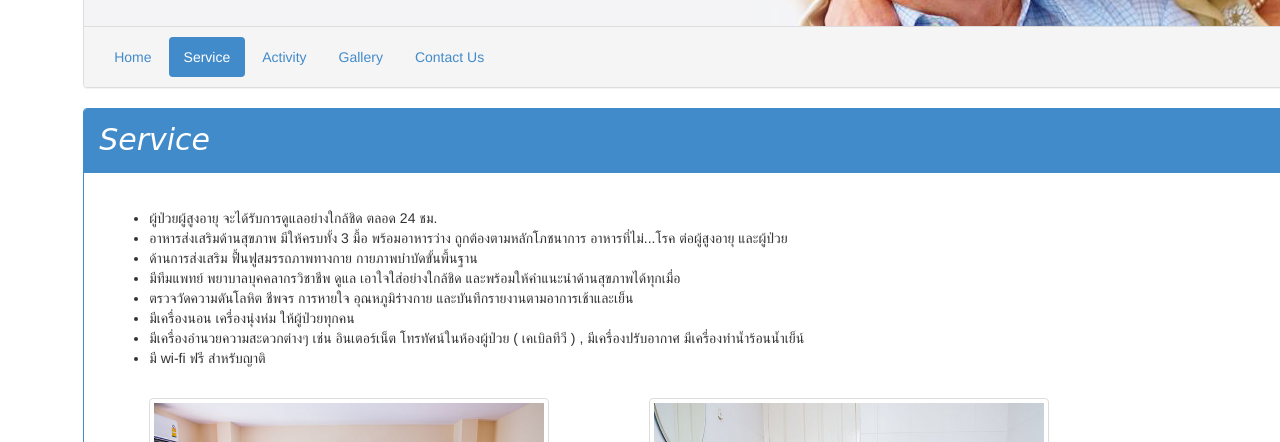
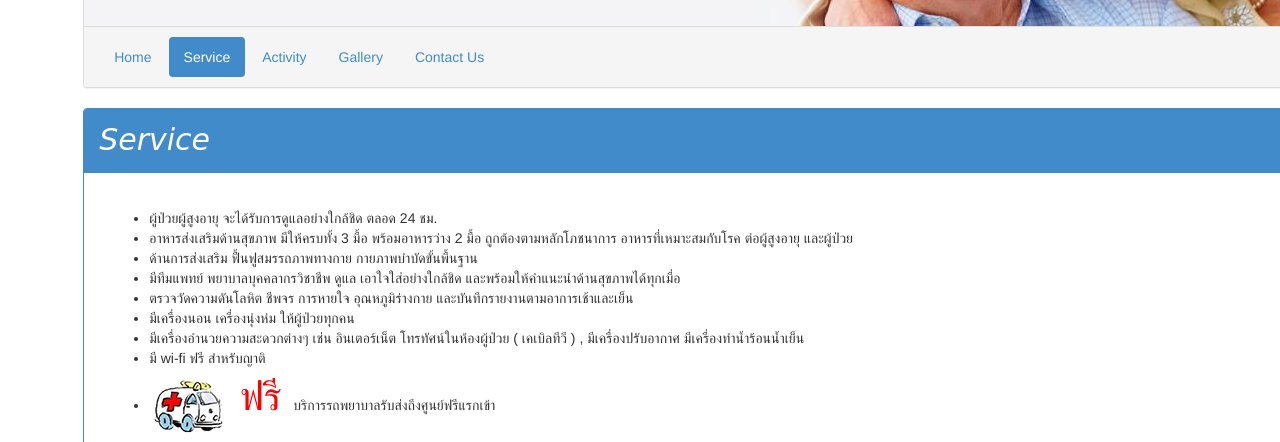
Before and after one commit to maixezer/WhiteNursing, a plain HTML site: page service.html in a window 1280 px wide. Shown: the part 358-800 px from the top of the page. Drawn offline with Linux system fonts and the light colour scheme.

Commit message:
add cartoon ambulance picture to service.html add fixed some content mistake.

```diff
--- a/service.html
+++ b/service.html
@@ -23,6 +23,16 @@
     <![endif]-->
     <script src="bower_components/jquery/jquery.js"></script>
     <script src="bower_components/bootstrap/dist/js/bootstrap.min.js"></script>
+
+    <style type="text/css">
+
+    #free {
+        font-family: cursive;
+        font-size: 40px;
+        color: red;
+    }
+
+    </style>
 
 
 </head>
@@ -80,13 +90,14 @@
 
                         <ul>
                             <li>ผู้ป่วยผู้สูงอายุ จะได้รับการดูแลอย่างใกล้ชิด ตลอด 24 ชม.</li>
-                            <li>อาหารส่งเสริมด้านสุขภาพ มีให้ครบทั้ง 3 มื้อ พร้อมอาหารว่าง ถูกต้องตามหลักโภชนาการ อาหารที่ไม่...โรค ต่อผู้สูงอายุ และผู้ป่วย</li>
+                            <li>อาหารส่งเสริมด้านสุขภาพ มีให้ครบทั้ง 3 มื้อ พร้อมอาหารว่าง 2 มื้อ ถูกต้องตามหลักโภชนาการ อาหารที่เหมาะสมกับโรค ต่อผู้สูงอายุ และผู้ป่วย</li>
                             <li>ด้านการส่งเสริม ฟื้นฟูสมรรถภาพทางกาย กายภาพบำบัดขั้นพื้นฐาน</li>
                             <li>มีทีมแพทย์ พยาบาลบุคคลากรวิชาชีพ ดูแล เอาใจใส่อย่างใกล้ชิด และพร้อมให้คำแนะนำด้านสุขภาพได้ทุกเมื่อ</li>
                             <li>ตรวจวัดความดันโลหิต ชีพจร การหายใจ อุณหภูมิร่างกาย และบันทึกรายงานตามอาการเช้าและเย็น</li>
                             <li>มีเครื่องนอน เครื่องนุ่งห่ม ให้ผู้ป่วยทุกคน</li>
-                            <li>มีเครื่องอำนวยความสะดวกต่างๆ เช่น อินเตอร์เน็ต โทรทัศน์ในห้องผู้ป่วย ( เคเบิลทีวี ) , มีเครื่องปรับอากาศ มีเครื่องทำน้ำร้อนน้ำเย็น์</li>
+                            <li>มีเครื่องอำนวยความสะดวกต่างๆ เช่น อินเตอร์เน็ต โทรทัศน์ในห้องผู้ป่วย ( เคเบิลทีวี ) , มีเครื่องปรับอากาศ มีเครื่องทำน้ำร้อนน้ำเย็น</li>
                             <li>มี wi-fi ฟรี สำหรับญาติ</li>
+                            <li><img src="pic/ambulance_cartoon.png">&nbsp;&nbsp;&nbsp;&nbsp;<span id='free'>ฟรี</span> &nbsp;&nbsp;บริการรถพยาบาลรับส่งถึงศูนย์ฟรีแรกเข้า</li>
                         </ul>
 
                     </div>
```
Also changed, not shown: index.html (+1 -1 lines), pic/ambulance_cartoon.png (added).
